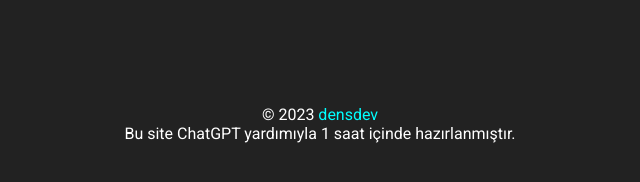
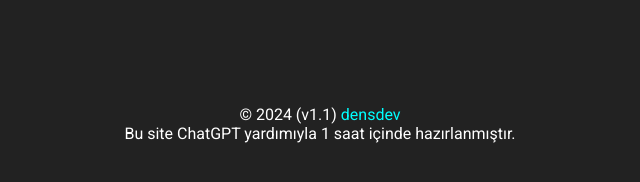
Before and after one commit to densdevv/spygame, a plain HTML site: page index.html in a window 1280 px wide. Shown: the part 404-586 px from the top of the page, 320-960 px from the left. Drawn offline with Linux system fonts and the light colour scheme.

Commit message:
update list

```diff
--- a/index.html
+++ b/index.html
@@ -28,7 +28,7 @@
     <p id="countdown" style="text-align: center; font-size: 2rem; margin-top: 20px;">06:00</p>
 
     <p style="text-align: center;"><br><br><br><br>
-        © 2023 <a href="https://dens.dev" target="_blank">densdev</a> <br>
+        © 2024 (v1.1) <a href="https://dens.dev" target="_blank">densdev</a> <br>
         Bu site ChatGPT yardımıyla 1 saat içinde hazırlanmıştır.
     </p>
 
--- a/script.js
+++ b/script.js
@@ -27,7 +27,38 @@ document.addEventListener("DOMContentLoaded", function() {
         "Köy",
         "Oto Sanayi",
         "Kütüphane",
-        "Müze"
+        "Müze",
+        "Dershane",
+        "Paris",
+        "Charbel'in evi",
+        "Kadıköy sahili",
+        "Dingonun ahırı",
+        "Mesude'nin gıdısı",
+        "Ender'in odası",
+        "Paul Georges'un evi",
+        "Maral'ın göbeği",
+        "Atlantis",
+        "Hogwarts",
+        "Başakşehir",
+        "Cruise gemisi",
+        "Titanic",
+        "Karakol",
+        "İstanbul Büyükşehir Belediyesi",
+        "Sevişme merdiveni",
+        "Yüksek Hızlı Tren",
+        "Konya",
+        "Genelev",
+        "BKM Mutfak",
+        "Suriye",
+        "Zafer Partisi HQ",
+        "HÜDAPAR İl Başkanlığı",
+        "Heybeliada",
+        "MFINUE Soirée",
+        "Kâbe",
+        "Anıtkabir",
+        "Kuş yuvası",
+        "Araba fabrikası",
+        "Yatak"
       ];
 
       let countdownTimer; // Variable to hold the countdown timer
```
